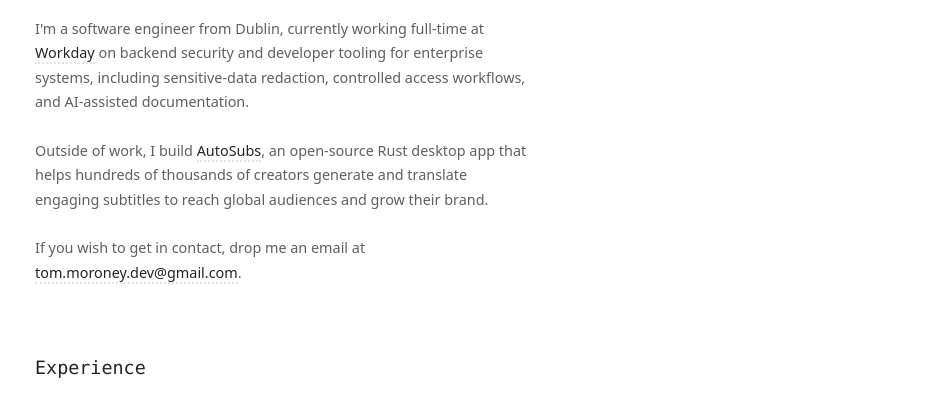
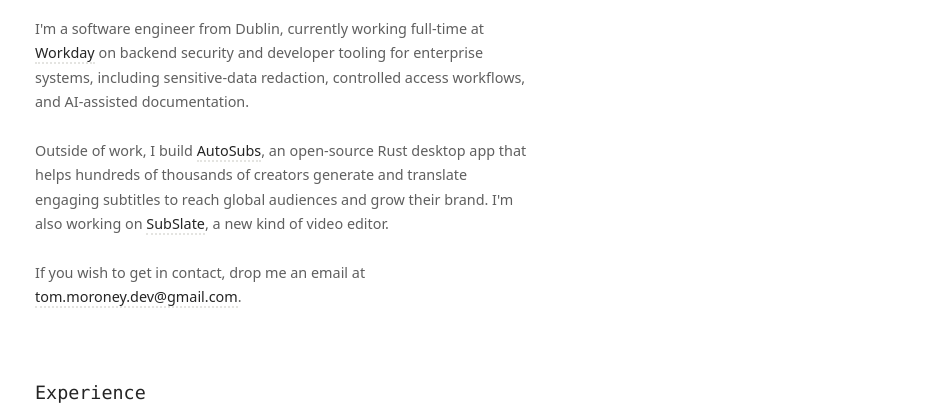
Before and after one commit to tmoroney/tmoroney.github.io, an Astro site: page / in a window 1280 px wide. Shown: the part 230-641 px from the top of the page, without its empty margins (355-1280 px from the left). Built offline with nearby package versions, Linux system fonts and the light colour scheme; Astro itself is replaced by a stand-in of ours.

Commit message:
Update intro to include SubSlate

```diff
--- a/src/pages/index.astro
+++ b/src/pages/index.astro
@@ -123,7 +123,7 @@
           I'm a software engineer from Dublin, currently working full-time at <a href="https://www.workday.com/">Workday</a> on backend security and developer tooling for enterprise systems, including sensitive-data redaction, controlled access workflows, and AI-assisted documentation.
         </p>
         <p>
-          Outside of work, I build <a href="https://github.com/tmoroney/auto-subs">AutoSubs</a>, an open-source Rust desktop app that helps hundreds of thousands of creators generate and translate engaging subtitles to reach global audiences and grow their brand.
+          Outside of work, I build <a href="https://github.com/tmoroney/auto-subs">AutoSubs</a>, an open-source Rust desktop app that helps hundreds of thousands of creators generate and translate engaging subtitles to reach global audiences and grow their brand. I'm also working on <a href="https://subslate.app/">SubSlate</a>, a new kind of video editor.
         </p>
         <p>
           If you wish to get in contact, drop me an email at <a href="mailto:tom.moroney.dev@gmail.com">tom.moroney.dev@gmail.com</a>.
```
